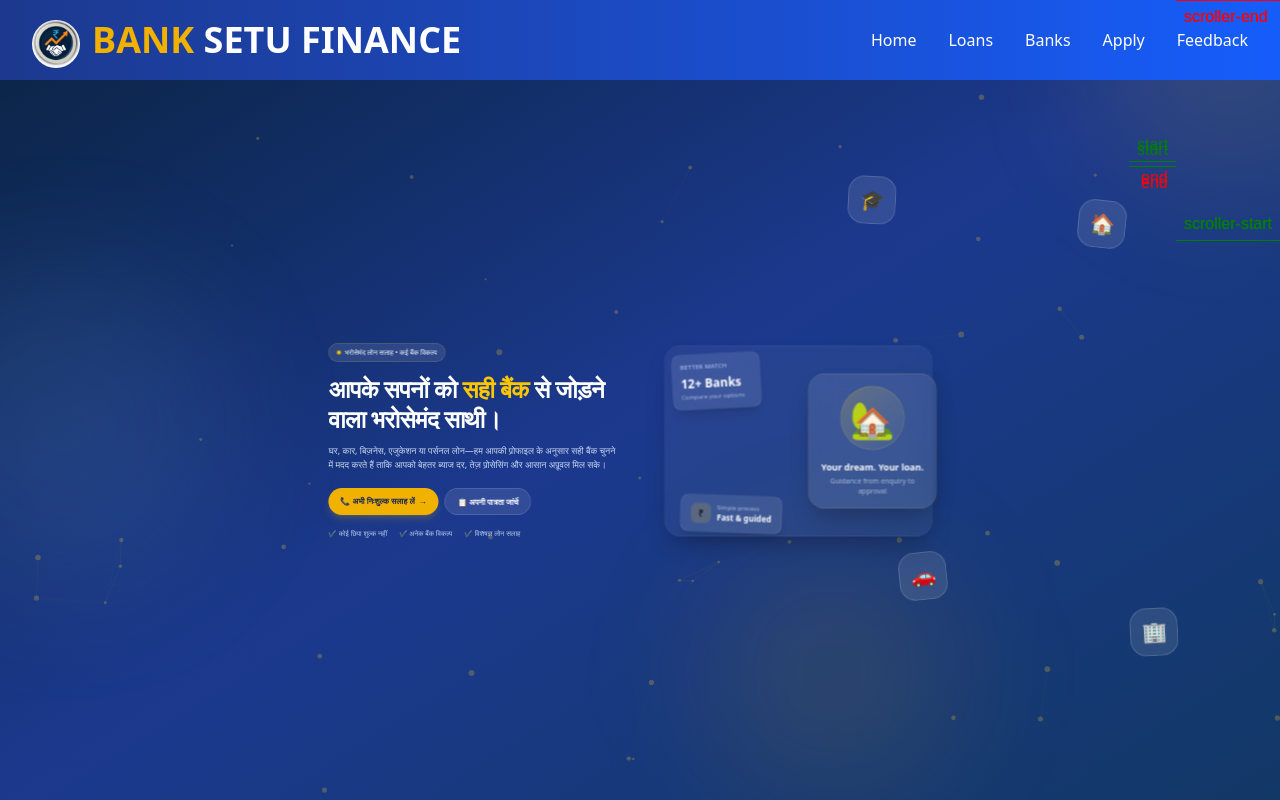
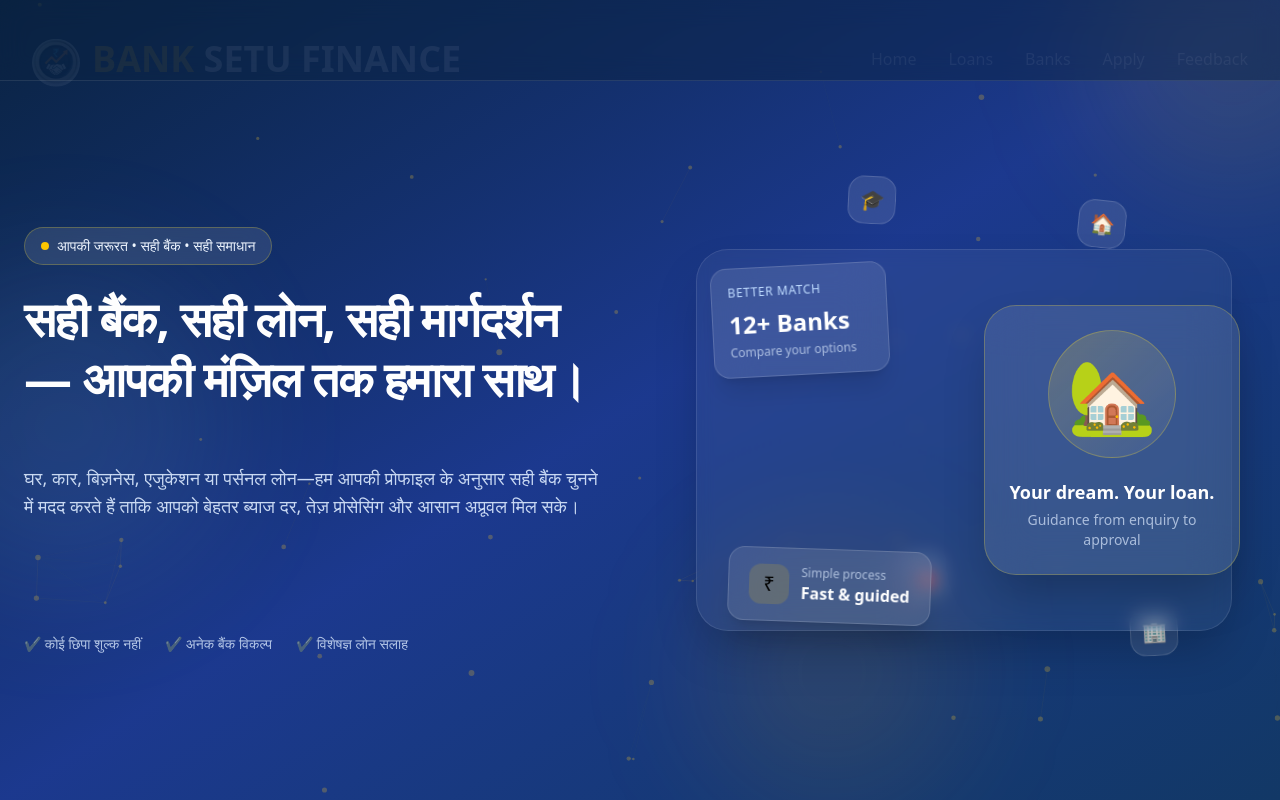
Before and after one commit to arpit-rathod/BANKSETUFINANCE, a React (Vite) app in the folder frontend/: page / in a window 1280 px wide. Shown: the top 800 px of the page. Built offline with nearby package versions, Linux system fonts and the light colour scheme.

Commit message:
feat(frontend): animate hero titles and premium header

```diff
--- a/frontend/src/pages/Home.jsx
+++ b/frontend/src/pages/Home.jsx
@@ -14,8 +14,38 @@ const BankSetuFinance = () => {
   const [showInquiryModal, setShowInquiryModal] = useState(false);
   const [showFeedbackModal, setShowFeedbackModal] = useState(false);
   const [scrolled, setScrolled] = useState(false);
+  const [heroTitleIndex, setHeroTitleIndex] = useState(0);
+  const [heroTaglineIndex, setHeroTaglineIndex] = useState(0);
 
   const canvasRef = useRef(null);
+  const heroTitleRef = useRef(null);
+  const heroContentRef = useRef(null);
+  const heroVisualRef = useRef(null);
+
+  const heroTitles = [
+    "आपके सपनों को सही बैंक से जोड़ने वाला भरोसेमंद साथी।",
+    "सही बैंक, सही लोन, सही मार्गदर्शन — आपकी मंज़िल तक हमारा साथ।",
+    "हम लोन नहीं देते, हम आपको सही बैंक से सही लोन दिलाने में मदद करते हैं।",
+    "आपका सपना, हमारी कोशिश — भरोसेमंद बैंकों से आसान लोन।",
+    "सही सलाह, सही बैंक, आसान लोन प्रक्रिया।",
+    "भारत के भरोसेमंद बैंकों से लोन दिलाने का आपका विश्वसनीय साथी।",
+    "घर, गाड़ी, बिज़नेस या शिक्षा — सही बैंक से सही लोन तक आपका सफर आसान बनाते हैं।",
+    "लोन की तलाश खत्म, सही बैंक से शुरुआत।",
+    "हर ज़रूरत के लिए सही बैंक, हर सपने के लिए सही लोन।"
+  ];
+
+  const heroTaglines = [
+    "भरोसेमंद लोन सलाह • कई बैंक विकल्प",
+    "आपकी जरूरत • सही बैंक • सही समाधान",
+    "आसान लोन • बेहतर विकल्प • विशेषज्ञ सलाह",
+    "आपके सपनों के लिए सही वित्तीय साथी",
+    "घर से बिज़नेस तक • हर जरूरत का लोन",
+    "कई बैंक विकल्प • आपकी प्रोफाइल के अनुसार",
+    "सरल प्रक्रिया • स्पष्ट मार्गदर्शन",
+    "आपकी प्रोफाइल • हमारी विशेषज्ञ सलाह",
+    "लोन की तलाश अब आसान",
+    "सही बैंक तक पहुंचने का आसान रास्ता"
+  ];
 
   useEffect(() => {
     const handleScroll = () => setScrolled(window.scrollY > 50);
@@ -66,25 +96,33 @@ const BankSetuFinance = () => {
   //     });
   //   }
   // }, [])
+  // Subtle parallax: move hero layers independently instead of shrinking the complete hero.
   useEffect(() => {
-    gsap.to(".heroSectiontext", {
-      x: -100,
-      yPercent: 5,
-      duration: 4,
-      scale: 0.6,
-      ease: "power2.in",
-      scrollTrigger: {
-        // scale: 0.4,
-        trigger: ".heroSectiontext",
-        start: "top 30%",
-        end: "top 0%",
-        scroller: 'body',
-        markers: true,
-        scrub: 1, // Fixed typo from "scub"
-        toggleActions: "play none none reverse",
-        // pin: true,  // ✅ Keeps element pinned after reaching end
-      }
+    const ctx = gsap.context(() => {
+      gsap.to(heroContentRef.current, {
+        y: -55,
+        ease: "none",
+        scrollTrigger: {
+          trigger: "#home",
+          start: "top top",
+          end: "bottom top",
+          scrub: 1,
+        },
+      });
+
+      gsap.to(heroVisualRef.current, {
+        y: -90,
+        ease: "none",
+        scrollTrigger: {
+          trigger: "#home",
+          start: "top top",
+          end: "bottom top",
+          scrub: 1.2,
+        },
+      });
     });
+
+    return () => ctx.revert();
   }, [])
   // useEffect(() => {
   //   gsap.to(".heroSectiontext", {
@@ -95,7 +133,7 @@ const BankSetuFinance = () => {
   //       start: "top 20%",
   //       end: "top 10%",
   //       // scroller: 'body',
-  //       // markers: true,
+  //       //
   //       scrub: 1, // Fixed typo from "scub"
   //       toggleActions: "play reverse play reverse"
   //     }
@@ -103,28 +141,28 @@ const BankSetuFinance = () => {
   // }, [])
 
 
+  // Premium opening sequence: reveal the hero in reading order.
   useEffect(() => {
+    const ctx = gsap.context(() => {
+      const tl = gsap.timeline({ defaults: { ease: "power3.out" } });
 
-    gsap.fromTo('.heroSectiontext', {
-      // backgroundPosition: "200% center",
-      scale: 0.5,
-      opacity: 0.5,
-      repeat: 0,
-      y: 100              // infinite loop (अनंत दोहराव)
-      // ease: "linear"            // constant speed (समान गति)
-    }, {
-      scale: 1,
-      opacity: 1,
-      duration: 1.5,
-      ease: "power2.out",
-      y: 0,              // infinite loop (अनंत दोहराव)
+      tl.from("#firmName", { y: -20, opacity: 0, duration: 0.6 })
+        .from(".heroBadge", { y: 20, opacity: 0, scale: 0.95, duration: 0.5 }, "-=0.2")
+        .from(".heroTitle", { y: 35, opacity: 0, duration: 0.65 }, "-=0.15")
+        .from(".heroDescription", { y: 20, opacity: 0, duration: 0.55 }, "-=0.2")
+        .from(".heroCta", { y: 18, opacity: 0, duration: 0.45, stagger: 0.1 }, "-=0.15")
+        .from(".heroTrust", { y: 12, opacity: 0, duration: 0.4 }, "-=0.1")
+        .from(".heroVisual", { x: 45, opacity: 0, duration: 0.8 }, "-=0.55");
+
+      gsap.to("#applyBtn", {
+        backgroundPosition: "200% center",
+        duration: 3,
+        repeat: -1,
+        ease: "linear"
+      });
     });
-    gsap.to('#applyBtn', {
-      backgroundPosition: "200% center",
-      duration: 3,
-      repeat: -1,               // infinite loop (अनंत दोहराव)
-      ease: "linear"            // constant speed (समान गति)
-    });
+
+    return () => ctx.revert();
   }, [])
   // gsap.fromTo(
   //   btnRef.current,
@@ -141,6 +179,31 @@ const BankSetuFinance = () => {
   // };
   // function TapButton() {
   // }
+  // Rotate the small badge every 3.5s and the main title every 5.5s.
+  useEffect(() => {
+    const interval = window.setInterval(() => {
+      setHeroTaglineIndex((index) => (index + 1) % heroTaglines.length);
+    }, 3500);
+    return () => window.clearInterval(interval);
+  }, []);
+
+  useEffect(() => {
+    const interval = window.setInterval(() => {
+      setHeroTitleIndex((index) => (index + 1) % heroTitles.length);
+    }, 5500);
+    return () => window.clearInterval(interval);
+  }, []);
+
+  useEffect(() => {
+    if (!heroTitleRef.current) return;
+
+    gsap.fromTo(
+      heroTitleRef.current,
+      { y: 24, opacity: 0 },
+      { y: 0, opacity: 1, duration: 0.55, ease: "power3.out" }
+    );
+  }, [heroTitleIndex]);
+
   useEffect(() => {
     gsap.fromTo('#firmName', {
       y: 20,
@@ -372,7 +435,7 @@ const BankSetuFinance = () => {
 
   return (
     <div className="min-h-screen bg-white">
-      <header className={`fixed w-full top-0 z-40 transition-all duration-300 ${scrolled ? 'bg-white shadow-lg' : 'bg-gradient-to-r from-blue-900 to-blue-600'}`}>
+      <header className={`fixed w-full top-0 z-40 transition-all duration-500 ${scrolled ? 'bg-[#0A2342]/95 backdrop-blur-xl shadow-xl border-b border-white/10' : 'bg-[#0A2342]/45 backdrop-blur-md border-b border-white/10'}`}>
         <nav className="max-w-7xl mx-auto px-4 sm:px-6 lg:px-8">
           <div id='firmName' className="flex justify-between items-center h-20">
 
@@ -380,7 +443,7 @@ const BankSetuFinance = () => {
               <div className='pt-2'>
                 <img src={BSFLogo} className='w-8 h-8 sm:w-12 sm:h-12 rounded-full' alt="" />
               </div>
-              <div className={`absolute whitespace-nowrap text-lg sm:text-4xl ml-10 sm:ml-15 font-bold  ${scrolled ? 'text-blue-900' : 'text-white'}`}>
+              <div className="absolute whitespace-nowrap text-lg sm:text-4xl ml-10 sm:ml-15 font-bold text-white">
                 <span className="text-yellow-500">BANK</span> SETU FINANCE
               </div>
             </div>
@@ -388,7 +451,7 @@ const BankSetuFinance = () => {
             <ul className="hidden md:flex space-x-8">
               {['Home', 'Loans', 'Banks', 'Apply', 'Feedback'].map((item) => (
                 <li key={item}>
-                  <a href={`#${item.toLowerCase()}`} className={`font-medium transition-colors ${scrolled ? 'text-gray-700 hover:text-yellow-600' : 'text-white hover:text-yellow-300'}`}>
+                  <a href={`#${item.toLowerCase()}`} className="font-medium text-white/90 hover:text-yellow-300 transition-colors">
                     {item}
                   </a>
                 </li>
@@ -396,7 +459,7 @@ const BankSetuFinance = () => {
             </ul>
 
             <button onClick={() => setMobileMenuOpen(!mobileMenuOpen)} className="md:hidden">
-              {mobileMenuOpen ? <X className={scrolled ? 'text-gray-700' : 'text-white'} size={28} /> : <Menu className={scrolled ? 'text-gray-700' : 'text-white'} size={28} />}
+              {mobileMenuOpen ? <X className="text-white" size={28} /> : <Menu className="text-white" size={28} />}
             </button>
           </div>
 
@@ -429,25 +492,28 @@ const BankSetuFinance = () => {
           <div className="absolute bottom-[18%] right-[8%] hidden lg:flex h-12 w-12 items-center justify-center rounded-2xl border border-white/15 bg-white/10 text-xl text-yellow-300 backdrop-blur-md -rotate-3">🏢</div>
         </div>
 
-        <div className="heroSectiontext relative z-10 w-full max-w-7xl mx-auto px-6 py-16 grid lg:grid-cols-2 gap-10 lg:gap-16 items-center">
+        <div ref={heroContentRef} className="heroSectiontext relative z-10 w-full max-w-7xl mx-auto px-6 py-16 grid lg:grid-cols-2 gap-10 lg:gap-16 items-center">
           <div className="text-left max-w-2xl">
-            <div className="inline-flex items-center gap-2 rounded-full border border-yellow-300/25 bg-white/10 px-4 py-2 text-sm text-blue-50 backdrop-blur-md">
-              <span className="h-2 w-2 rounded-full bg-yellow-400 animate-pulse" />
-              भरोसेमंद लोन सलाह • कई बैंक विकल्प
+            <div className="heroBadge inline-flex items-center gap-2 rounded-full border border-yellow-300/25 bg-white/10 px-4 py-2 text-sm text-blue-50 backdrop-blur-md overflow-hidden">
+              <span className="h-2 w-2 shrink-0 rounded-full bg-yellow-400 animate-pulse" />
+              <span key={heroTaglineIndex}>{heroTaglines[heroTaglineIndex]}</span>
             </div>
 
-            <h1 className="mt-6 text-3xl sm:text-4xl lg:text-5xl font-bold leading-tight tracking-tight text-white">
-              आपके सपनों को <span className="text-yellow-400">सही बैंक</span> से जोड़ने वाला भरोसेमंद साथी।
+            <h1
+              ref={heroTitleRef}
+              className="heroTitle mt-6 min-h-[170px] sm:min-h-[145px] lg:min-h-[155px] text-3xl sm:text-4xl lg:text-5xl font-bold leading-tight tracking-tight text-white"
+            >
+              {heroTitles[heroTitleIndex]}
             </h1>
 
-            <p className="mt-5 max-w-xl text-base sm:text-lg leading-7 text-blue-100/90">
+            <p className="heroDescription mt-5 max-w-xl text-base sm:text-lg leading-7 text-blue-100/90">
               घर, कार, बिज़नेस, एजुकेशन या पर्सनल लोन—हम आपकी प्रोफाइल के अनुसार सही बैंक चुनने में मदद करते हैं ताकि आपको बेहतर ब्याज दर, तेज़ प्रोसेसिंग और आसान अप्रूवल मिल सके।
             </p>
 
             <div className="mt-8 flex flex-col sm:flex-row gap-3">
               <button
                 onClick={() => setShowInquiryModal(true)}
-                className="group inline-flex items-center justify-center gap-2 rounded-full bg-yellow-500 px-6 py-3.5 text-sm sm:text-base font-bold text-blue-950 shadow-lg shadow-yellow-500/20 transition-all duration-300 hover:-translate-y-0.5 hover:bg-yellow-400 hover:shadow-xl cursor-pointer"
+                className="heroCta group inline-flex items-center justify-center gap-2 rounded-full bg-yellow-500 px-6 py-3.5 text-sm sm:text-base font-bold text-blue-950 shadow-lg shadow-yellow-500/20 transition-all duration-300 hover:-translate-y-0.5 hover:bg-yellow-400 hover:shadow-xl cursor-pointer"
               >
                 📞 अभी निःशुल्क सलाह लें
                 <span className="transition-transform group-hover:translate-x-1">→</span>
@@ -455,20 +521,20 @@ const BankSetuFinance = () => {
 
               <a
                 href="#apply"
-                className="inline-flex items-center justify-center gap-2 rounded-full border border-white/25 bg-white/10 px-6 py-3.5 text-sm sm:text-base font-semibold text-white backdrop-blur-md transition-all duration-300 hover:-translate-y-0.5 hover:bg-white/15 hover:border-yellow-300/40"
+                className="heroCta inline-flex items-center justify-center gap-2 rounded-full border border-white/25 bg-white/10 px-6 py-3.5 text-sm sm:text-base font-semibold text-white backdrop-blur-md transition-all duration-300 hover:-translate-y-0.5 hover:bg-white/15 hover:border-yellow-300/40"
               >
                 📋 अपनी पात्रता जांचें
               </a>
             </div>
 
-            <div className="mt-7 flex flex-wrap gap-x-6 gap-y-2 text-sm text-blue-100/80">
+            <div className="heroTrust mt-7 flex flex-wrap gap-x-6 gap-y-2 text-sm text-blue-100/80">
               <span>✔ कोई छिपा शुल्क नहीं</span>
               <span>✔ अनेक बैंक विकल्प</span>
               <span>✔ विशेषज्ञ लोन सलाह</span>
             </div>
           </div>
 
-          <div className="relative hidden lg:block min-h-[430px]">
+          <div ref={heroVisualRef} className="heroVisual relative hidden lg:block min-h-[430px]">
             <div className="absolute inset-6 rounded-[2rem] border border-white/10 bg-white/5 shadow-2xl backdrop-blur-sm" />
 
             <div className="absolute left-10 top-10 w-44 rounded-2xl border border-white/15 bg-white/10 p-4 backdrop-blur-xl shadow-xl -rotate-3">
```
